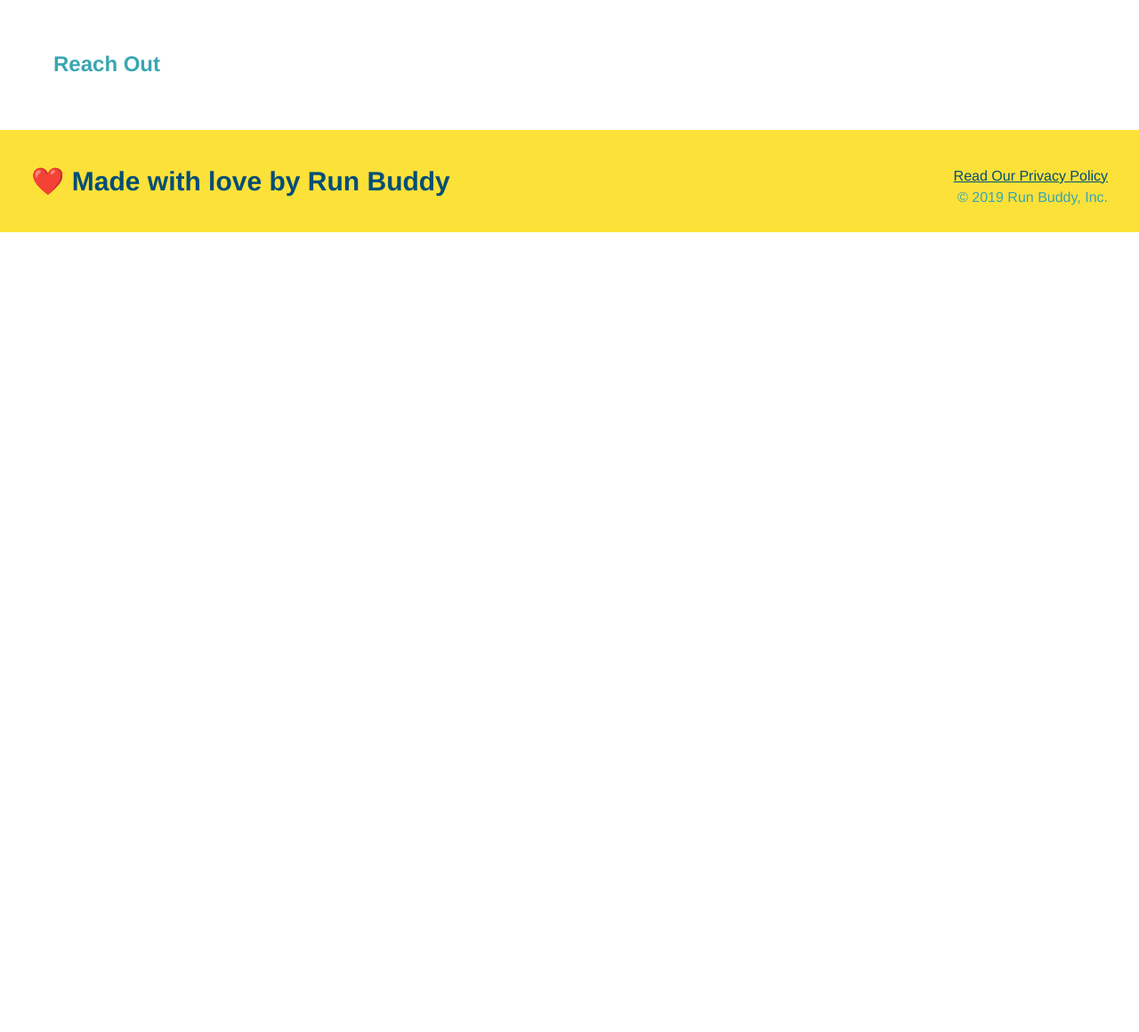
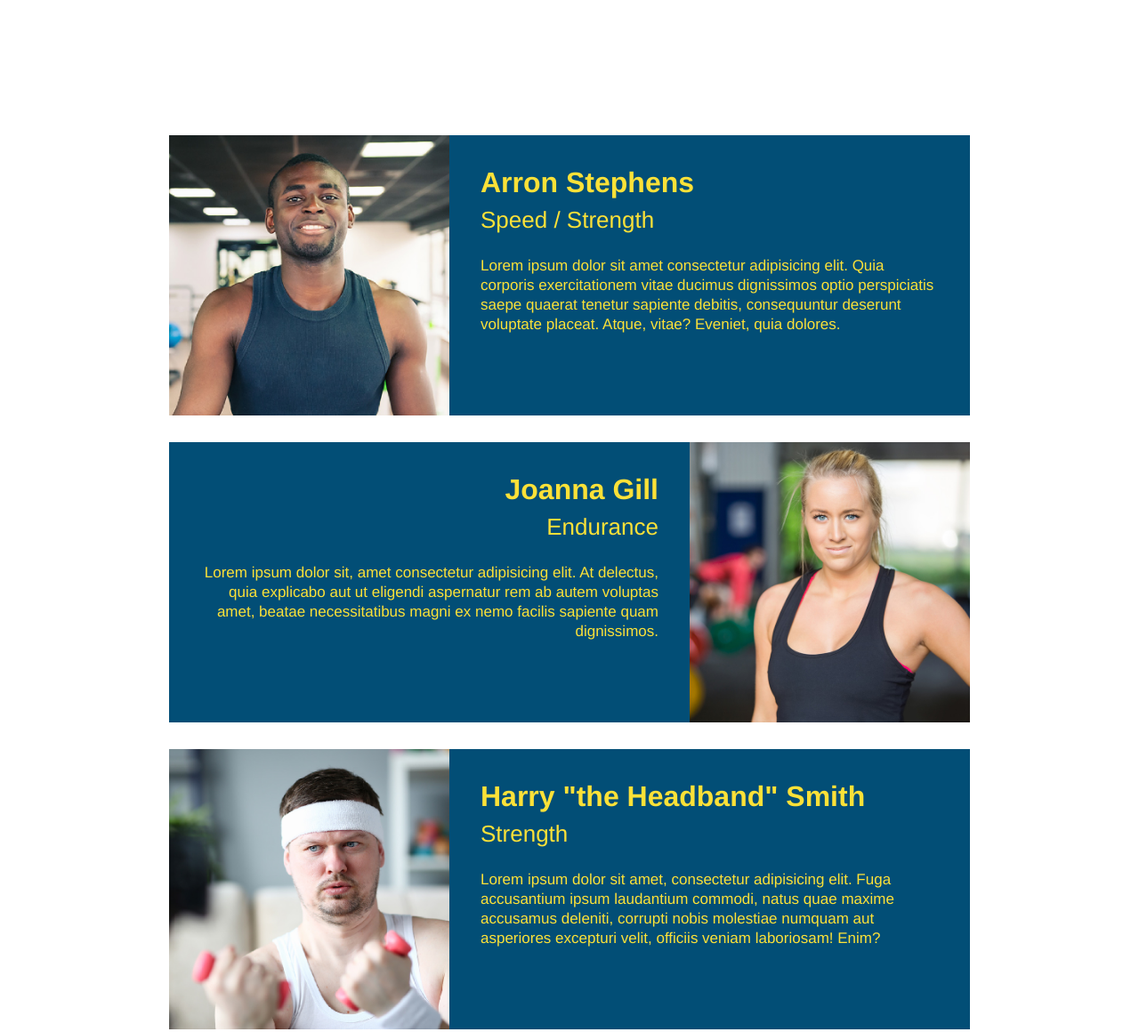
Before and after one commit to cmccray87/run-buddy, a plain HTML site: page index.html in a window 1280 px wide. Shown: the part 2880-4040 px from the top of the page at 89% size. Before the commit the page ends 3141 px from the top, so only its background shows below. Drawn offline with Linux system fonts and the light colour scheme.

Commit message:
meet the trainers section

```diff
--- a/assets/css/style.css
+++ b/assets/css/style.css
@@ -191,3 +191,54 @@ section {
 }
 
 /* 'What we/you do' STYLES END*/
+
+/* TRAINERS STYLES */
+
+.trainers {
+    text-align: center;
+}
+
+.trainer {
+    width: 900px;
+    margin: 0 auto 30px auto;
+    background: #024e76;
+    color: #fce138;
+    overflow: auto;
+}
+
+.trainer img {
+    width: 35%;
+    float: left;
+}
+
+.trainer-bio {
+    padding: 35px;
+    float: left;
+    width: 65%;
+}
+
+.text-left {
+    text-align: left;
+}
+
+.text-right {
+    text-align: right;
+}
+
+.trainer-bio h3 {
+    font-size: 32px;
+    margin-bottom: 8px;
+}
+
+.trainer-bio h4 {
+    font-weight: lighter;
+    font-size: 26px;
+    margin-bottom: 25px;
+}
+
+.trainer-bio p {
+    font-size: 17px;
+    line-height: 1.3;
+}
+
+/* TRAINERS STYLES END */
--- a/index.html
+++ b/index.html
@@ -110,13 +110,50 @@
         </section>
 
         <!-- "meet the trainers" section -->
-        <section>
-            <h2>Meet The Trainers</h2>
+        <section id="your-trainers" class="intro">
+            <h2 class="section-title primary-border">Meet The Trainers</h2>
         </section>
 
         <!-- "reach out" section-->
-        <section>
-            <h2>Reach Out</h2>
+        <section class="trainers">
+
+                <!-- first trainer bio -->
+                <article class="trainer">
+                    <img src="./assets/images/trainer-1.jpg" alt="Arron Stephens in his workout clothes, ready to pump iron" />
+                    <div class="trainer-bio text-left">
+                        <h3>Arron Stephens</h3>
+                        <h4>Speed / Strength</h4>
+                        <p>
+                            Lorem ipsum dolor sit amet consectetur adipisicing elit. Quia corporis exercitationem vitae ducimus dignissimos optio perspiciatis saepe quaerat tenetur sapiente debitis, consequuntur deserunt voluptate placeat. Atque, vitae? Eveniet, quia dolores.
+                        </p>
+                    </div>
+                </article>
+
+                <!-- second trainer bio -->
+                <article class="trainer">
+                    <div class="trainer-bio text-right">
+                        <h3>Joanna Gill</h3>
+                        <h4>Endurance</h4>
+                        <p>
+                            Lorem ipsum dolor sit, amet consectetur adipisicing elit. At delectus, quia explicabo aut ut eligendi aspernatur rem ab autem voluptas amet, beatae necessitatibus magni ex nemo facilis sapiente quam dignissimos.
+                        </p>
+                    </div>
+                    <img src="./assets/images/trainer-2.jpg" alt="Joanna Gill cooling off after a workout" />
+                </article>
+
+                <!-- third trainer bio -->
+                <article class="trainer">
+                    <img src="./assets/images/trainer-3.jpg" alt="Harry Smith wearing a headband and lifting comiically small pink weights" />
+                    <div class="trainer-bio text-left">
+                        <h3>Harry "the Headband" Smith</h3>
+                        <h4>Strength</h4>
+                        <p>
+                            Lorem ipsum dolor sit amet, consectetur adipisicing elit. Fuga accusantium ipsum laudantium commodi, natus quae maxime accusamus deleniti, corrupti nobis molestiae numquam aut asperiores excepturi velit, officiis veniam laboriosam! Enim?
+                        </p>
+                    </div>
+                </article>
+
+                <h2>Reach Out</h2>
         </section>
 
         <!-- Footer -->
```
Also changed, not shown: assets/images/trainer-1.jpg (added), assets/images/trainer-2.jpg (added), assets/images/trainer-3.jpg (added).
